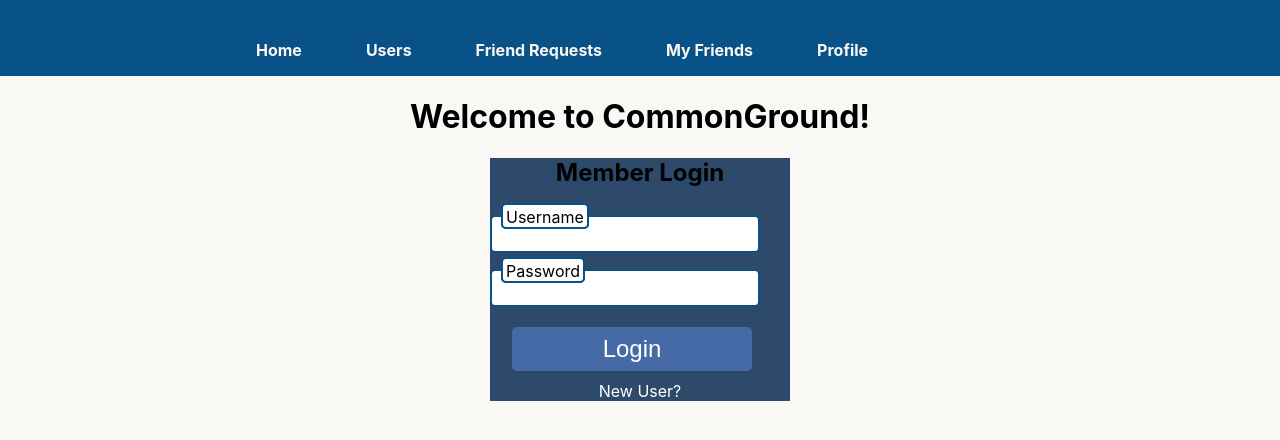
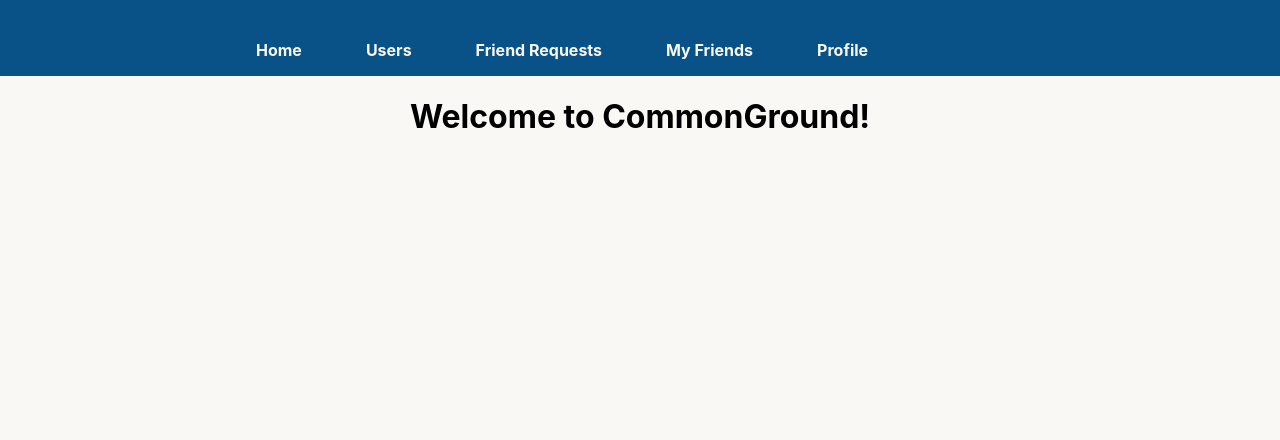
Before and after one commit to iss6518/commnGroundIccha, a React (Create React App) app: page / in a window 1280 px wide. Shown: the top 440 px of the page. Built offline with nearby package versions, Linux system fonts and the light colour scheme.

Commit message:
moved loginBox to /login page

```diff
--- a/src/App.js
+++ b/src/App.js
@@ -20,7 +20,6 @@ import Friends from './Components/Friends';
 import FriendReqs from './Components/FriendReqs';
 import Users from './Components/Users';
 import Login from './Components/LogIn';
-import LoginBox from './Components/LoginBox.jsx';
 
 function App() {
   return (
@@ -32,7 +31,6 @@ function App() {
             <center>
             <h1>Welcome to CommonGround!</h1>
             </center>
-            <LoginBox />
           </>
         } />
 
--- a/src/Components/LogIn/login.jsx
+++ b/src/Components/LogIn/login.jsx
@@ -35,20 +35,27 @@ function LogInForm({ setError, fetchUser, cancel, visible }) {
   //test
   // if (!visible) return null;
   return(
-    <form>
-        <label htmlFor="name">
-          Name
-        </label>
-        <input type="text" id="name" value={name} onChange={changeName}/>
-
-        <label htmlFor="name">
-          Password
-        </label>
-        <input type="text" id="name" value={password} onChange={changePassword}/>
-
-        <button type="submit" onClick={logIn}>LogIn</button>
-        <button type="button" onClick={cancel}>Cancel</button>
-    </form>
+    <div className="login-container">
+        <h2>Member Login</h2>
+        <form>
+          <div className="input-group">
+            <label htmlFor="name">Username</label>
+            <input type="text" id="name" value={name} onChange={changeName}/>
+          </div>
+          <div className="input-group">
+            <label htmlFor="password">Password</label>
+            <input type="password" id="password" value={password} onChange={changePassword}/>
+          </div>
+          <div className="actions">
+            <button type="submit" onClick={logIn}>Login</button>
+            <div className="links">
+              <a href="createAccount">New User?</a>
+            </div>
+            <div className="links">
+            </div>
+          </div>
+        </form>
+      </div>
   );
 }
 
--- a/src/Components/LoginBox.jsx
+++ /dev/null
@@ -1,30 +0,0 @@
-import React from 'react';
-
-
-function LoginBox() {
-    return (
-      <div className="login-container">
-        <h2>Member Login</h2>
-        <form>
-          <div className="input-group">
-            <label htmlFor="username">Username</label>
-            <input type="text" id="username" />
-          </div>
-          <div className="input-group">
-            <label htmlFor="password">Password</label>
-            <input type="password" id="password" />
-          </div>
-          <div className="actions">
-            <button type="submit">Login</button>
-            <div className="links">
-              <a href="#">New User?</a>
-            </div>
-          </div>
-        </form>
-      </div>
-    );
-  }
-
-
-
-export default LoginBox;
```
